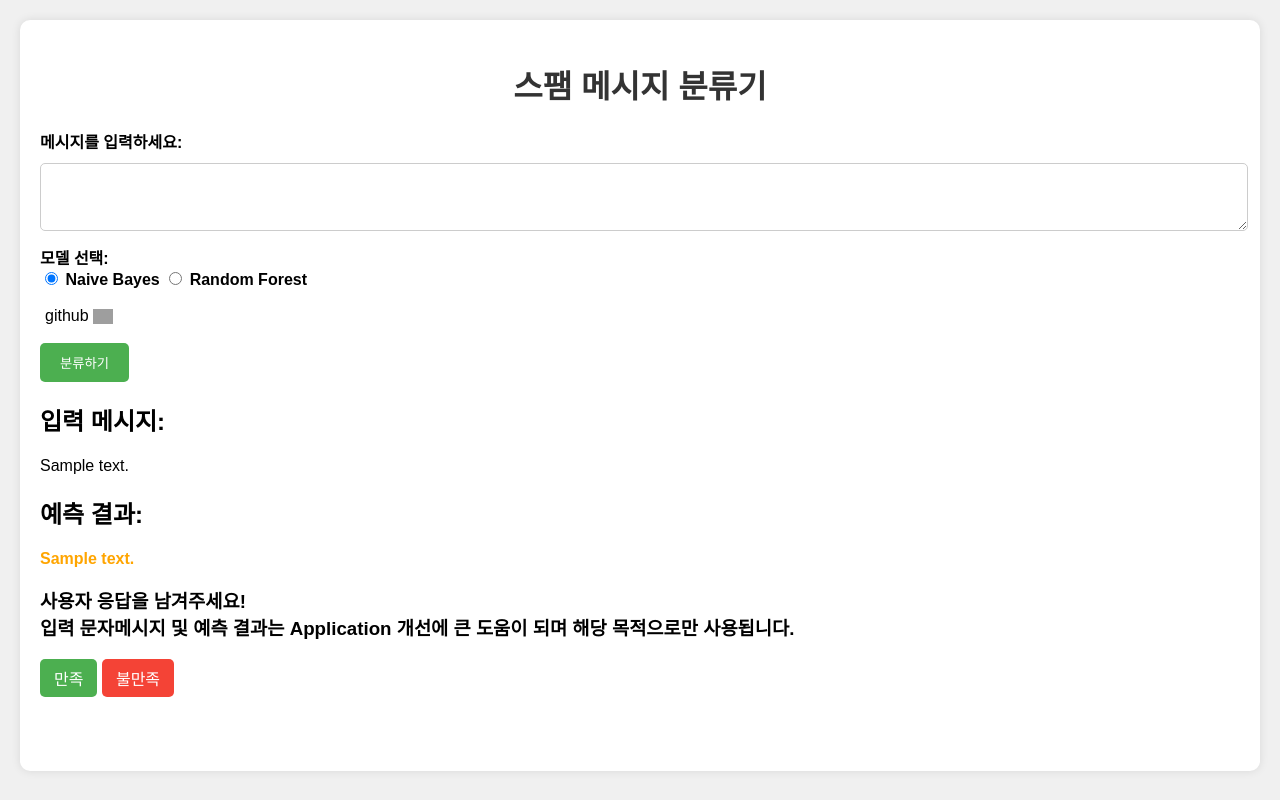
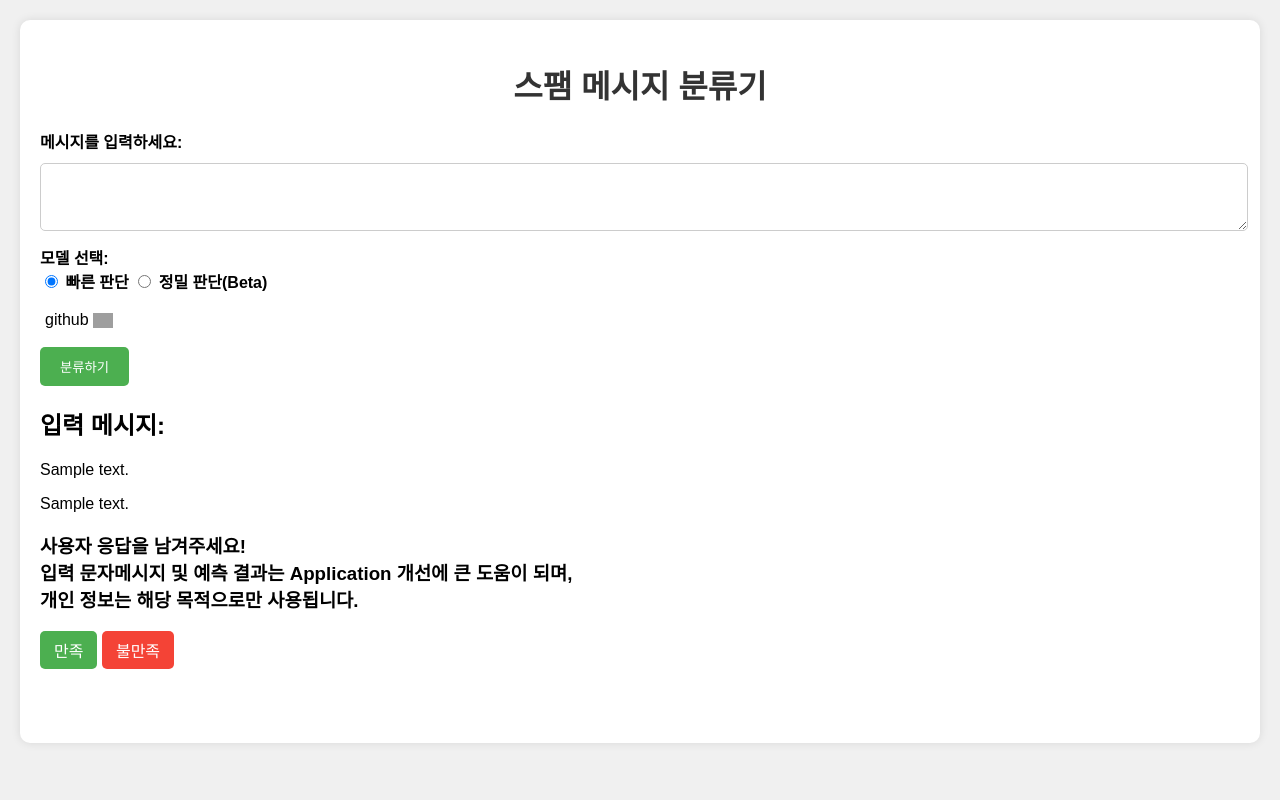
Before and after one commit to joony0905/KNU_SW_python_project_team_3, a Flask app: template app/templates/index.html in a window 1280 px wide. Run offline with Flask 3, Linux system fonts and the light colour scheme; the template is opened without the code that fills it: most values are stand-ins (such as "Sample title", 1, 10 or a date in 2020); grey boxes are pictures that could not be loaded.

Commit message:
병합 문제 해결..

```diff
--- a/app/templates/index.html
+++ b/app/templates/index.html
@@ -15,9 +15,9 @@
             <div>
                 <label>모델 선택:</label><br>
                 <input type="radio" id="naive_bayes" name="model_choice" value="naive_bayes" checked>
-                <label for="naive_bayes">Naive Bayes</label>
+                <label for="naive_bayes">빠른 판단</label>
                 <input type="radio" id="random_forest" name="model_choice" value="random_forest">
-                <label for="random_forest">Random Forest</label><br><br>
+                <label for="random_forest">정밀 판단(Beta)</label><br><br>
                 <span style="margin-left: 5px;">github</span>
                 <a href="https://github.com/joony0905/KNU_SW_python_project_team_3" class="github-link" target="_blank">
                 <img src="https://github.githubassets.com/images/modules/logos_page/GitHub-Mark.png" alt="GitHub" width="20" style="vertical-align: middle;">
@@ -30,7 +30,7 @@
         <!-- 로딩 메시지 -->
         <div id="loading" style="display: none;" class="loading-container">
             <div class="spinner"></div>
-            <p>⏳ 메시지를 분류하는 중입니다... 잠시만 기다려주세요.</p>
+            <p>⏳ 메시지를 분석 중입니다... 잠시만 기다려주세요.</p>
         </div>
 
         {% if input_text %}
@@ -39,23 +39,28 @@
             <p id="displayed-message" style="display:none;">{{ input_text }}</p>
         {% endif %}
 
+
         {% if prediction_text %}
-            <h2>예측 결과:</h2>
-            {% if '확실합니다' in prediction_text %}
-                <p class="result-spam">{{ prediction_text | safe }}</p>
-            {% elif ' 의심됩니다.' in prediction_text %}
-                <p class="result-sus">{{ prediction_text | safe }}</p>
-            {% elif ' 정상 문자' in prediction_text %}
-                <p class="result-norm">{{ prediction_text | safe }}</p>
-            {% else %}
-                <p class="result-sus">{{ prediction_text | safe }}</p>
-            {% endif %}
+            {% for line in prediction_text.split('<br>') %}
+                {% if '🚨' in line[:2] %}
+                    <p class="result-spam">{{ line | safe }}</p>
+                {% elif '⚠️' in line[:2] %}
+                    <p class="result-sus">{{ line | safe }}</p>
+                {% elif '✅' in line[:2] %}
+                    <p class="result-norm">{{ line | safe }}</p>
+                {% else %}
+                    <p class="result">{{ line | safe }}</p>
+                {% endif %}
+            {% endfor %}
+
+
+
 
             {% if prediction_label != 2 %}
                 <div id="feedback-section"
                      data-prediction="{{ prediction_label }}"
                      data-model="{{ model_choice }}">
-                    <h3 id="feedback-question">사용자 응답을 남겨주세요!<br> 입력 문자메시지 및 예측 결과는 Application 개선에 큰 도움이 되며 해당 목적으로만 사용됩니다.</h3>
+                    <h3 id="feedback-question">사용자 응답을 남겨주세요!<br> 입력 문자메시지 및 예측 결과는 Application 개선에 큰 도움이 되며, <br>개인 정보는 해당 목적으로만 사용됩니다.</h3>
                     <button class="feedback-btn positive" onclick="submitFeedback('positive')">만족</button>
                     <button class="feedback-btn negative" onclick="submitFeedback('negative')">불만족</button>
                 </div>
```
